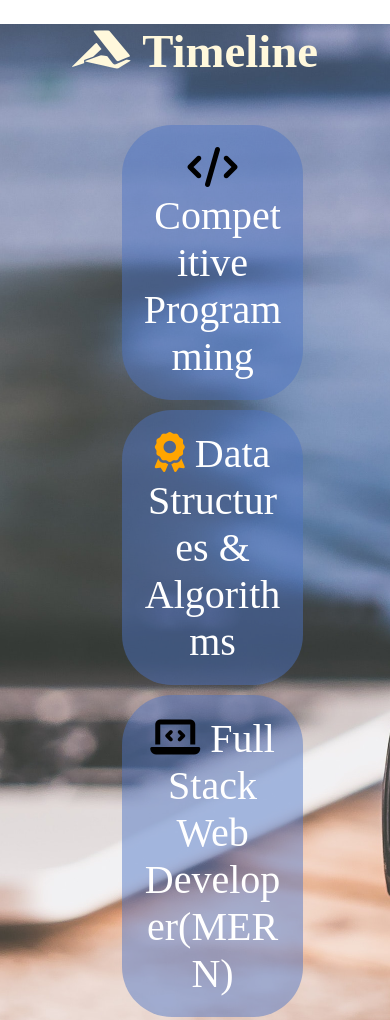
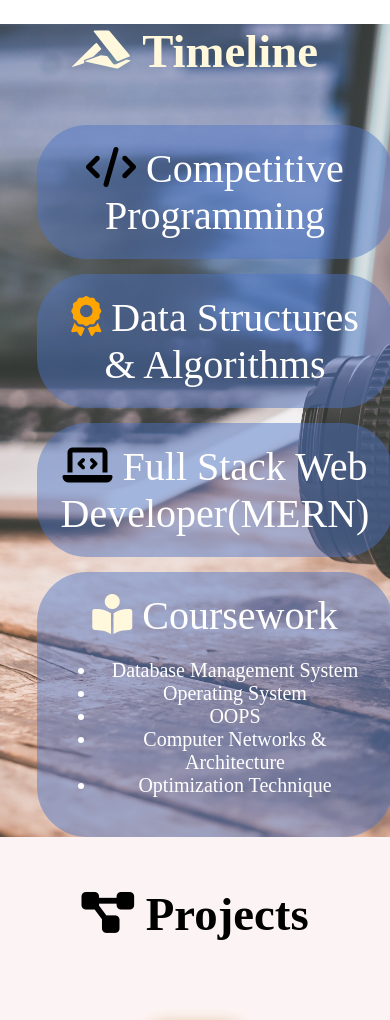
Before and after one commit to SrvstvRajat/Portfolio, a plain HTML site: page index.html in a window 390 px wide. Shown: the part 3148-4168 px from the top of the page. Drawn offline with Linux system fonts and the light colour scheme.

Commit message:
Update res.css

```diff
--- a/res.css
+++ b/res.css
@@ -333,16 +333,17 @@ section:nth-child(2n)
 }
 
 
-@media screen and (max-width:900px)
+@media screen and (max-width:600px)
 {
     .timelinebox{
         width: 90%;
     }
     .timelineboxdiv
     {
+        width: 90%;
         position: relative;
         margin: auto;
-        margin-bottom: 10px;
+        margin-top: 15px;
     }
     .timelineboxdiv:nth-child(2n)
     {
```
